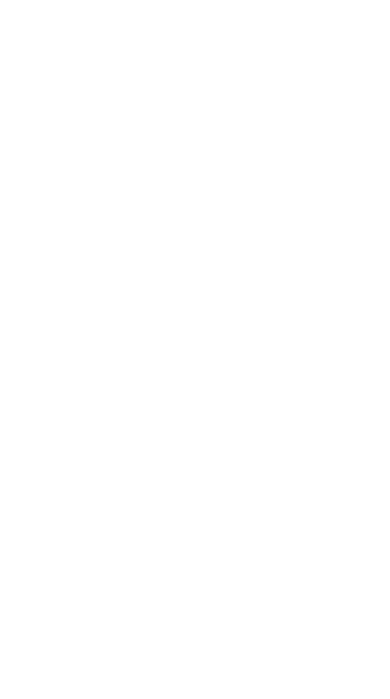
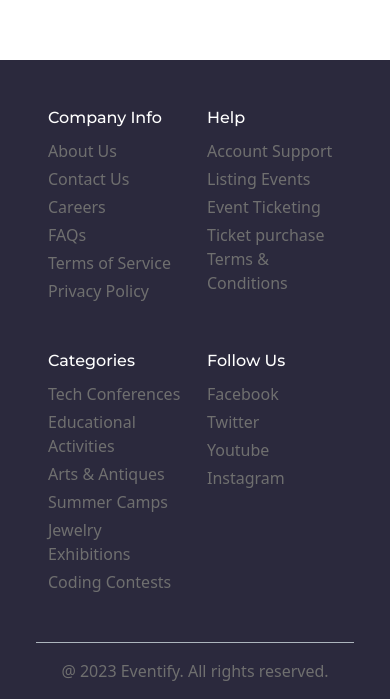
Before and after one commit to Shabir300/event_management, a React (Create React App) app in the folder client/: page / in a window 390 px wide. Shown: the part 1941-2640 px from the top of the page. Before the commit the page ends 2001 px from the top, so only its background shows below. Built offline with nearby package versions, Linux system fonts and the light colour scheme; no server answers.

Commit message:
responsive footer added

```diff
--- /dev/null
+++ b/client/src/components/footer/Footer.jsx
@@ -0,0 +1,61 @@
+import React from 'react';
+import {Container} from 'react-bootstrap';
+import {Row} from 'react-bootstrap';
+import {Col} from 'react-bootstrap';
+import './footer.scss';
+
+const Footer = () => {
+  return (
+    <Container fluid className='footer pt-5  px-5 d-flex flex-column'>
+        <Row className='gy-5'>
+            <Col  xs={6}  md={3} className='d-flex flex-column gap-1'>
+                <p className='h6'>Company Info</p>
+                <span className='item'>About Us</span>
+                <span className='item'>Contact Us</span>
+                <span className='item'>Careers</span>
+                <span className='item'>FAQs</span>
+                <span className='item'>Terms of Service</span>
+                <span className='item'>Privacy Policy</span>
+
+            </Col>
+
+            <Col xs={6}  md={3}  className='d-flex flex-column gap-1'>
+                <p className='h6'>Help</p>
+                <span className='item'>Account Support</span>
+                <span className='item'>Listing Events</span>
+                <span className='item'>Event Ticketing</span>
+                <span className='item'>Ticket purchase Terms & Conditions</span>
+
+            </Col>
+
+            <Col  xs={6}  md={3} className='d-flex flex-column gap-1'>
+                <p className='h6'>Categories</p>
+                <span className='item'>Tech Conferences</span>
+                <span className='item'>Educational Activities</span>
+                <span className='item'>Arts & Antiques</span>
+                <span className='item'>Summer Camps</span>
+                <span className='item'>Jewelry Exhibitions</span>
+                <span className='item'>Coding Contests</span>
+
+            </Col>
+
+            <Col  xs={6}  md={3} className='d-flex flex-column gap-1'>
+                <p className='h6'>Follow Us</p>
+                <span className='item'>Facebook</span>
+                <span className='item'>Twitter</span>
+                <span className='item'>Youtube</span>
+                <span className='item'>Instagram</span>
+            </Col>
+
+        </Row>
+
+        <Row className=' border-top border-dark-subtle mt-5'>
+            <Col className='text-center mt-3'>
+                <p className='item'>@ 2023 Eventify. All rights reserved.</p>
+            </Col>
+        </Row>
+    </Container>
+  )
+}
+
+export default Footer
--- /dev/null
+++ b/client/src/components/footer/footer.scss
@@ -0,0 +1,12 @@
+@import '../../styles/designMixins';
+@import '../../styles/variables';
+
+
+.footer {
+    background-color: $dark-text;
+    color: $white-text;
+}
+
+.item {
+    color: $light-text;
+}
--- a/client/src/components/header/Header.jsx
+++ b/client/src/components/header/Header.jsx
@@ -34,7 +34,7 @@
             </>
           ) : (
             <>
-          <button className='registeredBtn'><i class="bi bi-ticket-perforated"></i>Tickets</button>
+          {/* <button className='registeredBtn'><i class="bi bi-ticket-perforated"></i>Tickets</button> */}
           <Link to='/interested-events'>
             <button className='registeredBtn'><i class="bi bi-star"></i>Interested</button>
           </Link>
--- a/client/src/components/header/header.scss
+++ b/client/src/components/header/header.scss
@@ -55,7 +55,7 @@
 };
 
 .registerBtns {
-    @include flex-row(20px);
+    @include flex-row;
     align-items: center;
     a {
         text-decoration: none;
--- a/client/src/components/profileTab/ProfileTab.jsx
+++ b/client/src/components/profileTab/ProfileTab.jsx
@@ -25,11 +25,7 @@
       </Dropdown.Toggle>
 
       <Dropdown.Menu className='menu dropdown-menu-dark'>
-        <Dropdown.Item  className='hover-dark'>
-            <Link>
-            Interests
-            </Link>
-            </Dropdown.Item>
+
         <Dropdown.Item >
             <Link to='profile'>
             Account Settings
--- a/client/src/pages/createEvent/CreateEvent.jsx
+++ b/client/src/pages/createEvent/CreateEvent.jsx
@@ -8,6 +8,7 @@
 import BannerForm from '../../components/createEventComponents/BannerForm.jsx';
 import TicketingForm from '../../components/createEventComponents/TicketingForm.jsx';
 import { useSelector } from 'react-redux';
+import Footer from '../../components/footer/Footer.jsx';
 
 const CreateEvent = () => {
 
@@ -105,6 +106,8 @@
             className='createEvent__saveBtn'>Save & Continue</button>
 
         </div>
+
+        <Footer />
     </div>
   )
 }
--- a/client/src/pages/event/Event.jsx
+++ b/client/src/pages/event/Event.jsx
@@ -4,6 +4,7 @@
 import { useParams } from 'react-router-dom';
 import { makeRequest } from '../../axios.js';
 import moment from 'moment';
+import Footer from '../../components/footer/Footer.jsx';
 // import Cookies from 'js-cookie';
 
 const Event = () => {
@@ -154,6 +155,8 @@
             </div>
         </div>
     </div>
+
+    <Footer />
 </>
 
   )
--- a/client/src/pages/events/Events.jsx
+++ b/client/src/pages/events/Events.jsx
@@ -5,6 +5,7 @@
 import { makeRequest } from '../../axios.js';
 import { setEvents } from '../../redux/eventSlice.js';
 import { useDispatch } from 'react-redux';
+import Footer from '../../components/footer/Footer';
 
 const Events = () => {
 
@@ -30,6 +31,7 @@
         <Header />
         <EventHeroSection />
         <PopularEvents  />
+        <Footer />
     </div>
   )
 }
--- a/client/src/pages/home/Home.jsx
+++ b/client/src/pages/home/Home.jsx
@@ -2,13 +2,15 @@
 import Header from '../../components/header/Header';
 import HeroSection from '../../components/heroSection/HeroSection';
 import PopularEvents from '../../components/popularEvents/PopularEvents';
+import Footer from '../../components/footer/Footer';
 
 const Home = () => {
   return (
-    <div>
+    <div className='home'>
         <Header />
         <HeroSection />
         <PopularEvents />
+        <Footer />
     </div>
   )
 }
--- a/client/src/pages/home/home.scss
+++ b/client/src/pages/home/home.scss
@@ -0,0 +1,3 @@
+.home {
+    height: auto;
+}
--- a/client/src/pages/interests/InterestedEvents.jsx
+++ b/client/src/pages/interests/InterestedEvents.jsx
@@ -1,12 +1,14 @@
 import React from 'react'
 import Header from '../../components/header/Header';
 import InterestedEventsComponent from '../../components/interestedEvents/InterestedEventsComponent';
+import Footer from '../../components/footer/Footer';
 
 const InterestedEvents = () => {
   return (
     <div>
         <Header />
         <InterestedEventsComponent />
+        <Footer />
     </div>
   )
 }
--- a/client/src/pages/profile/Profile.jsx
+++ b/client/src/pages/profile/Profile.jsx
@@ -8,6 +8,7 @@
 import Col from 'react-bootstrap/Col';
 import Row from 'react-bootstrap/Row';
 import Toast from 'react-bootstrap/Toast';
+import Footer from '../../components/footer/Footer';
 
 const Profile = () => {
 
@@ -390,6 +391,8 @@
       </Tab>
     </Tabs>
 
+    <Footer />
+
 </>
   )
 }
```
